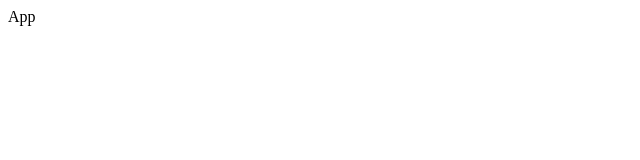
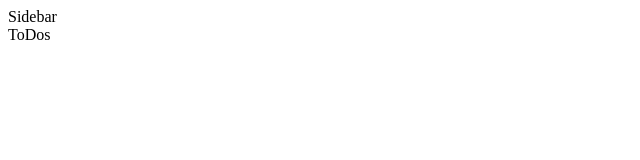
Before and after one commit to scseong/TodoList, a React (Create React App) app: page /active in a window 1280 px wide. Shown: the top 160 px of the page, without its empty margins (0-640 px from the left). Built offline with nearby package versions, Linux system fonts and the light colour scheme.

Commit message:
feat: 라우팅 설정 (#2)

```diff
--- a/package.json
+++ b/package.json
@@ -12,6 +12,7 @@
     "@types/react-dom": "^18.0.10",
     "react": "^18.2.0",
     "react-dom": "^18.2.0",
+    "react-router-dom": "^6.8.0",
     "react-scripts": "5.0.1",
     "typescript": "^4.9.5",
     "web-vitals": "^2.1.4"
--- a/src/App.tsx
+++ /dev/null
@@ -1,8 +0,0 @@
-import React from 'react';
-import './App.css';
-
-function App() {
-  return <div>App</div>;
-}
-
-export default App;
--- /dev/null
+++ b/src/Router.tsx
@@ -0,0 +1,17 @@
+import React from 'react';
+import { createBrowserRouter } from 'react-router-dom';
+import ToDos from './components/ToDos';
+import Home from './pages/Home';
+
+export const router = createBrowserRouter([
+  {
+    path: '/',
+    element: <Home />,
+    children: [
+      {
+        path: 'active',
+        element: <ToDos />,
+      },
+    ],
+  },
+]);
--- /dev/null
+++ b/src/components/Sidebar.tsx
@@ -0,0 +1,5 @@
+import React from 'react';
+
+export default function Sidebar() {
+  return <div>Sidebar</div>;
+}
--- /dev/null
+++ b/src/components/ToDos.tsx
@@ -0,0 +1,5 @@
+import React from 'react';
+
+export default function ToDos() {
+  return <div>ToDos</div>;
+}
--- a/src/index.tsx
+++ b/src/index.tsx
@@ -1,13 +1,14 @@
 import React from 'react';
 import ReactDOM from 'react-dom/client';
+import { RouterProvider } from 'react-router';
 import './index.css';
-import App from './App';
+import { router } from './Router';
 
 const root = ReactDOM.createRoot(
   document.getElementById('root') as HTMLElement,
 );
 root.render(
   <React.StrictMode>
-    <App />
+    <RouterProvider router={router} />
   </React.StrictMode>,
 );
--- /dev/null
+++ b/src/pages/Home.tsx
@@ -0,0 +1,12 @@
+import React from 'react';
+import { Outlet } from 'react-router';
+import Sidebar from '../components/Sidebar';
+
+export default function Home() {
+  return (
+    <>
+      <Sidebar />
+      <Outlet />
+    </>
+  );
+}
```
Also changed, not shown: src/App.css (deleted), 1 other file (tests, documents, lock files or other folders).
